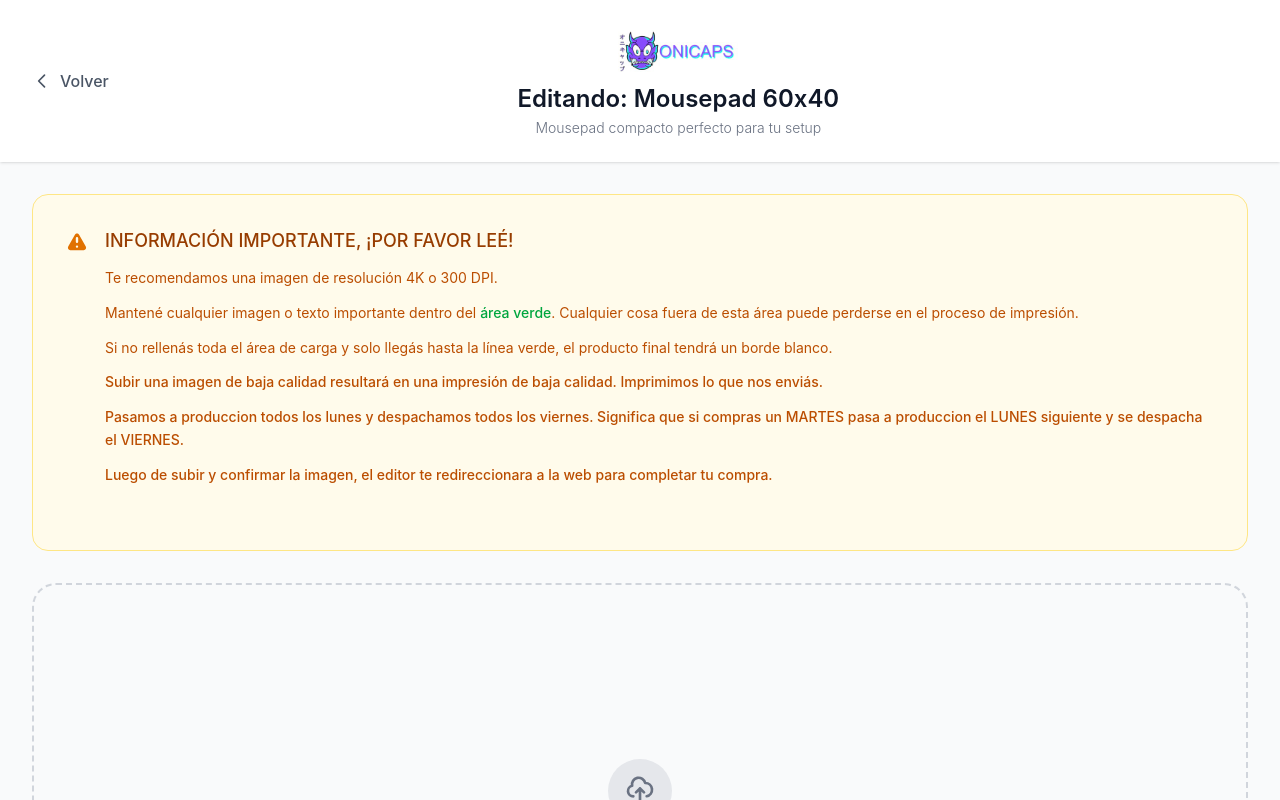
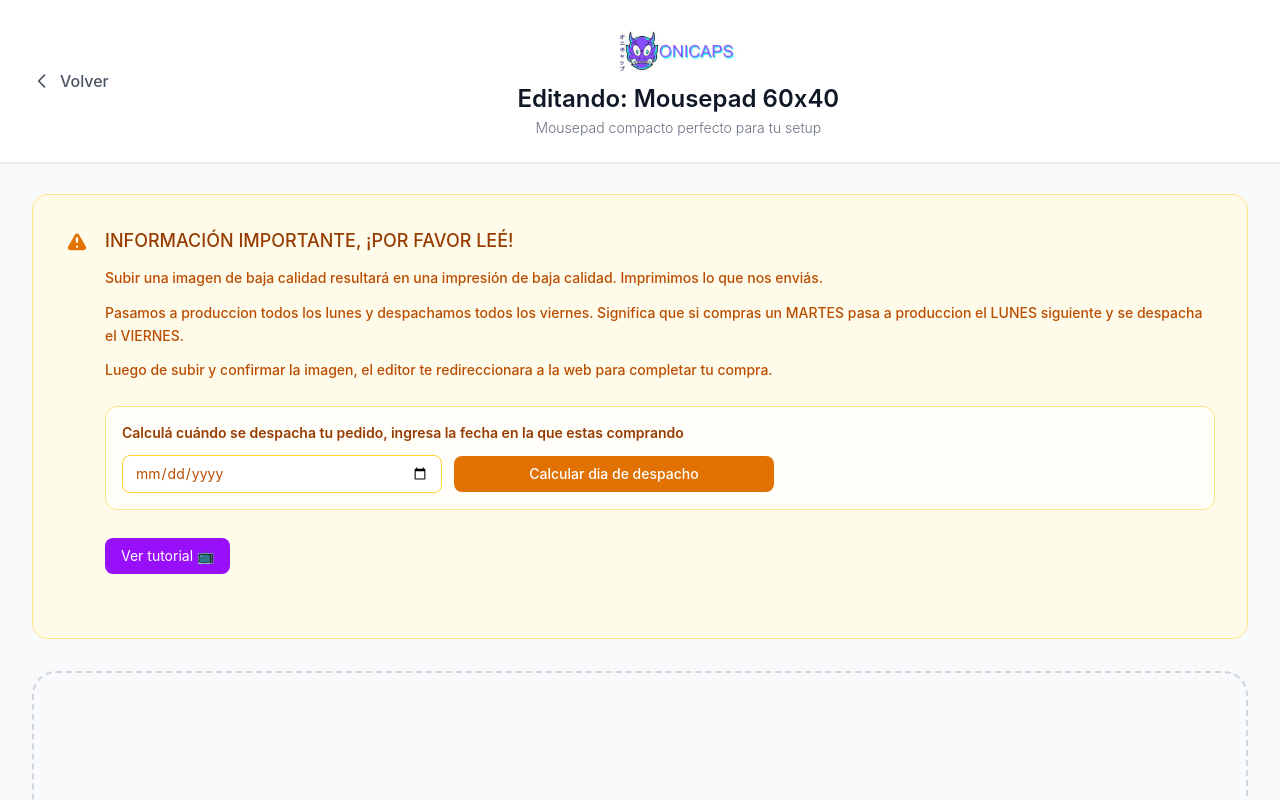
Before and after one commit to AlanFNL/onicustom-next, a Next.js app: page / in a window 1280 px wide. Both pictures are taken after a click on the element 484 px from the left and 625 px from the top of the page. Shown: the top 800 px of the page. Built offline with nearby package versions, Linux system fonts and the light colour scheme.

Commit message:
feat: agregado calculador de fechas + video tutorial todo en disclaimer

```diff
--- a/index.html
+++ b/index.html
@@ -19,6 +19,7 @@
     <!-- <link rel="canonical" href="https://edit.onicaps.com.ar" /> -->
 
     <!-- Favicon and Icons -->
+
     <link rel="icon" type="image/png" href="/favicon-96x96.png" sizes="96x96" />
     <link rel="icon" type="image/svg+xml" href="/favicon.svg" />
     <link rel="shortcut icon" href="/favicon.ico" />
--- a/src/app/components/editor/ImageEditor.tsx
+++ b/src/app/components/editor/ImageEditor.tsx
@@ -169,6 +169,8 @@ export default function ImageEditor({
                 ease: [0.32, 0.72, 0, 1],
               }}
             >
+
+
               <motion.button
                 onClick={() => setUploadedFile(null)}
                 className="px-4 py-2 bg-gray-100 text-gray-700 rounded-xl font-medium hover:bg-gray-200 transition-colors duration-200 text-sm sm:text-base whitespace-nowrap"
--- a/src/app/components/ui/Disclaimer.tsx
+++ b/src/app/components/ui/Disclaimer.tsx
@@ -1,12 +1,103 @@
 "use client";
 
 import { motion, AnimatePresence } from "framer-motion";
+import { useState } from "react";
+
+/* === Calculadora de fecha de despacho === */
+function calcDispatchFriday(purchaseDate: Date, includeMondayInSameWeek = false) {
+  // JS: 0=Dom, 1=Lun, ..., 6=Sab
+  const dow = purchaseDate.getDay();
+
+  // Lunes siguiente (por defecto). Si querés que el lunes cuente para la misma semana, seteá includeMondayInSameWeek=true
+  let daysToNextMonday = (8 - dow) % 7; // próximo lunes
+  if (!includeMondayInSameWeek && dow === 1) {
+    daysToNextMonday = 7; // si es lunes y NO queremos contar ese lunes, pasamos al siguiente
+  }
+
+  const nextMonday = new Date(purchaseDate);
+  nextMonday.setDate(purchaseDate.getDate() + daysToNextMonday);
+
+  // Viernes de esa semana: lunes + 4 días
+  const friday = new Date(nextMonday);
+  friday.setDate(nextMonday.getDate() + 4);
+
+  return friday;
+}
+
+export function DispatchCalculator() {
+  const [value, setValue] = useState<string>("");
+  const [result, setResult] = useState<Date | null>(null);
+  const [error, setError] = useState<string>("");
+
+  const handleCalc = () => {
+    setError("");
+    setResult(null);
+
+    if (!value) {
+      setError("Elegí una fecha de compra.");
+      return;
+    }
+
+    // value viene como "YYYY-MM-DD" del <input type="date">
+    const [y, m, d] = value.split("-").map(Number);
+    const purchase = new Date(y, m - 1, d); // mes 0-index
+    if (isNaN(purchase.getTime())) {
+      setError("Fecha inválida.");
+      return;
+    }
+
+    const friday = calcDispatchFriday(purchase /* , true  <- usa true si querés que los lunes salgan ese mismo viernes */);
+    setResult(friday);
+  };
+
+  const formatAR = (date: Date) =>
+    new Intl.DateTimeFormat("es-AR", { weekday: "long", day: "2-digit", month: "long", year: "numeric" }).format(date);
+
+  return (
+    <div className="mt-6 rounded-xl border border-amber-200 bg-white/70 p-4">
+      <h4 className="mb-3 text-sm font-semibold text-amber-800">Calculá cuándo se despacha tu pedido, ingresa la fecha en la que estas comprando</h4>
+
+      <div className="flex flex-col gap-3 sm:flex-row sm:items-center">
+        <input
+          type="date"
+          value={value}
+          onChange={(e) => setValue(e.target.value)}
+          className="w-full max-w-xs rounded-lg border border-amber-300 bg-white px-3 py-2 text-sm outline-none focus:ring-2 focus:ring-amber-400"
+        />
+        <button
+          onClick={handleCalc}
+          className="w-full max-w-xs rounded-lg bg-amber-600 px-4 py-2 text-sm font-medium text-white transition hover:bg-amber-700"
+        >
+          Calcular dia de despacho
+        </button>
+      </div>
+
+      {error && <p className="mt-2 text-xs text-red-600">{error}</p>}
+
+   {result && (
+        <div className="mt-3 rounded-lg bg-amber-50 p-3 text-amber-800">
+          <p className="text-sm">
+            📦 Tu pedido se despacha el{" "}
+            <span className="font-semibold">{formatAR(result)}</span>.
+          </p>
+          <p className="mt-1 text-xs text-amber-700">
+            Regla: iniciamos producción cada <b>lunes</b> y despachamos los{" "}
+            <b>viernes</b> de esa semana.
+          </p>
+        </div>
+      )}
+    </div>
+  );
+}
 
 interface DisclaimerProps {
   isVisible: boolean;
 }
 
 export default function Disclaimer({ isVisible }: DisclaimerProps) {
+
+  const [showVideo, setShowVideo] = useState(false);
+
   return (
     <motion.div
       className="overflow-hidden"
@@ -74,7 +165,7 @@ export default function Disclaimer({ isVisible }: DisclaimerProps) {
                     INFORMACIÓN IMPORTANTE, ¡POR FAVOR LEÉ!
                   </h3>
                   <div className="space-y-2 md:space-y-3 text-amber-700">
-                    <p className="text-xs md:text-sm leading-relaxed">
+                    {/* <p className="text-xs md:text-sm leading-relaxed">
                       Te recomendamos una imagen de resolución 4K o 300 DPI.
                     </p>
                     <p className="text-xs md:text-sm leading-relaxed">
@@ -84,11 +175,11 @@ export default function Disclaimer({ isVisible }: DisclaimerProps) {
                       </span>
                       . Cualquier cosa fuera de esta área puede perderse en el
                       proceso de impresión.
-                    </p>
-                    <p className="text-xs md:text-sm leading-relaxed">
+                    </p> */}
+                    {/* <p className="text-xs md:text-sm leading-relaxed">
                       Si no rellenás toda el área de carga y solo llegás hasta
                       la línea verde, el producto final tendrá un borde blanco.
-                    </p>
+                    </p> */}
                     <p className="text-xs md:text-sm leading-relaxed font-medium">
                       Subir una imagen de baja calidad resultará en una
                       impresión de baja calidad. Imprimimos lo que nos enviás.
@@ -102,13 +193,42 @@ export default function Disclaimer({ isVisible }: DisclaimerProps) {
                       Luego de subir y confirmar la imagen, el editor te
                       redireccionara a la web para completar tu compra.
                     </p>
+                    <DispatchCalculator />
+
+
+
+                    {/* Botón para mostrar el tutorial */}
+<button
+  onClick={() => setShowVideo(!showVideo)}
+  className="mt-4 px-4 py-2 bg-purple-600 text-white rounded-lg text-sm"
+>
+  {showVideo ? "Ocultar tutorial 📺" : "Ver tutorial 📺"}
+</button>
+
+{/* Contenedor del video */}
+{showVideo && (
+  <div className="mt-4 relative w-full" style={{ paddingTop: "56.25%" }}>
+    <iframe
+      className="absolute top-0 left-0 w-full h-full rounded-lg"
+      src="https://www.youtube.com/embed/3F6rmb4Ac8w"
+      title="Tutorial de YouTube"
+      frameBorder="0"
+      allow="accelerometer; autoplay; clipboard-write; encrypted-media; gyroscope; picture-in-picture"
+      allowFullScreen
+    />
+  </div>
+)}
+
                   </div>
                 </div>
               </div>
             </motion.div>
           </motion.div>
+
         )}
       </AnimatePresence>
     </motion.div>
+
   );
+
 }
```
Also changed, not shown: 1 other file (tests, documents, lock files or other folders).
